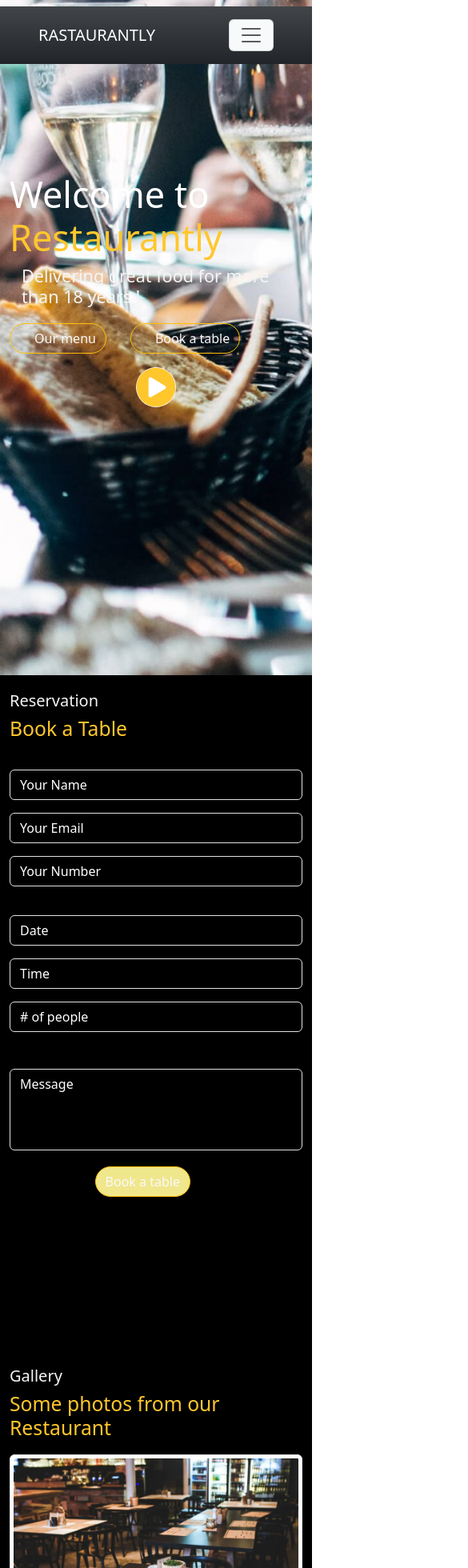
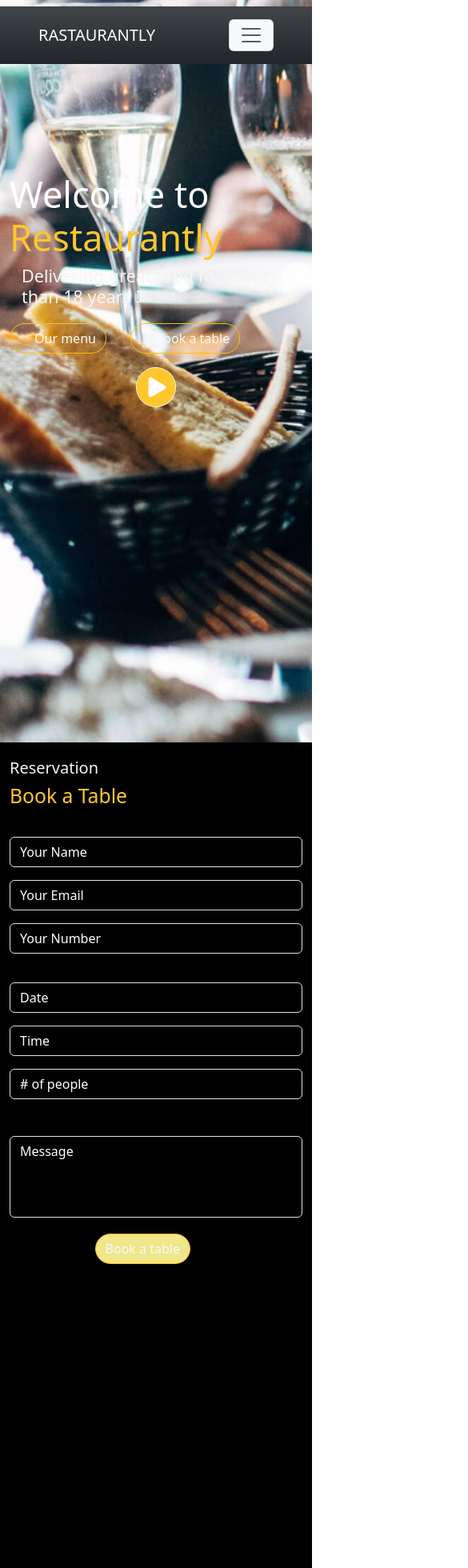
Before and after one commit to DineshP02/restaurant, a React (Vite) app: page / in a window 390 px wide. Shown: the top 1960 px of the page at 80% size, 585 px wide, since content can reach past the window. Built offline with nearby package versions, Linux system fonts and the light colour scheme.

Commit message:
stylechange

```diff
--- a/src/App.css
+++ b/src/App.css
@@ -123,51 +123,51 @@
   }
 } */
 /* 375px */
-@media only screen and (max-width: 375px) {
+@media only screen and (max-width: 600px) {
   body {
     height: 100vh;
     width: 100vw;
     margin-bottom: 0%;
   }
 }
-@media only screen and (max-width: 375px) {
+@media only screen and (max-width: 600px) {
   .parent {
-    height: 100vh;
+    height: 110vh;
 
     overflow: hidden;
   }
 }
-@media only screen and (max-width: 375px) {
+@media only screen and (max-width: 600px) {
   .Table {
-    height: 105vh;
+    height: 135vh;
 
     overflow: hidden;
   }
 }
-@media only screen and (max-width: 375px) {
+@media only screen and (max-width: 600px) {
   .Gallery {
-    height: 330vh;
+    height: 520vh;
 
     overflow: hidden;
   }
 }
-@media only screen and (max-width: 375px) {
+@media only screen and (max-width: 600px) {
   .Map {
     height: 80vh;
 
     overflow: hidden;
   }
 }
-@media only screen and (max-width: 375px) {
+@media only screen and (max-width: 600px) {
   .Address {
     overflow: hidden;
-    height: 130vh;
+    height: 175vh;
   }
 }
-@media only screen and (max-width: 375px) {
+@media only screen and (max-width: 600px) {
   .Footer {
     overflow: hidden;
-    height: 135vh;
+    height: 185vh;
   }
 }
 /* 425px */
```
